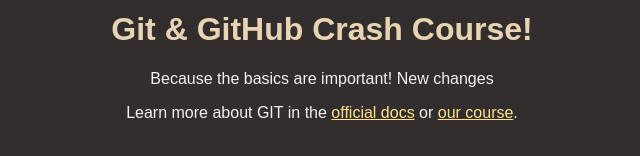
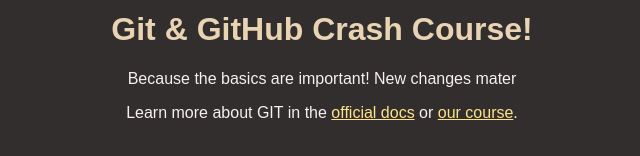
Before and after one commit to t-waves/github-crash-course1, a plain HTML site: page index.html in a window 1280 px wide. Shown: the part 158-314 px from the top of the page, 318-958 px from the left. Drawn offline with Linux system fonts and the light colour scheme.

Commit message:
master changes

```diff
--- a/index.html
+++ b/index.html
@@ -13,7 +13,7 @@
       <h1>Git & GitHub Crash Course!</h1>
     </header>
     <main>
-      <p>Because the basics are important! New changes</p>
+      <p>Because the basics are important! New changes mater</p>
       <p>
         Learn more about GIT in the
         <a href="https://git-scm.com/book/en/v2">official docs</a> or
```
